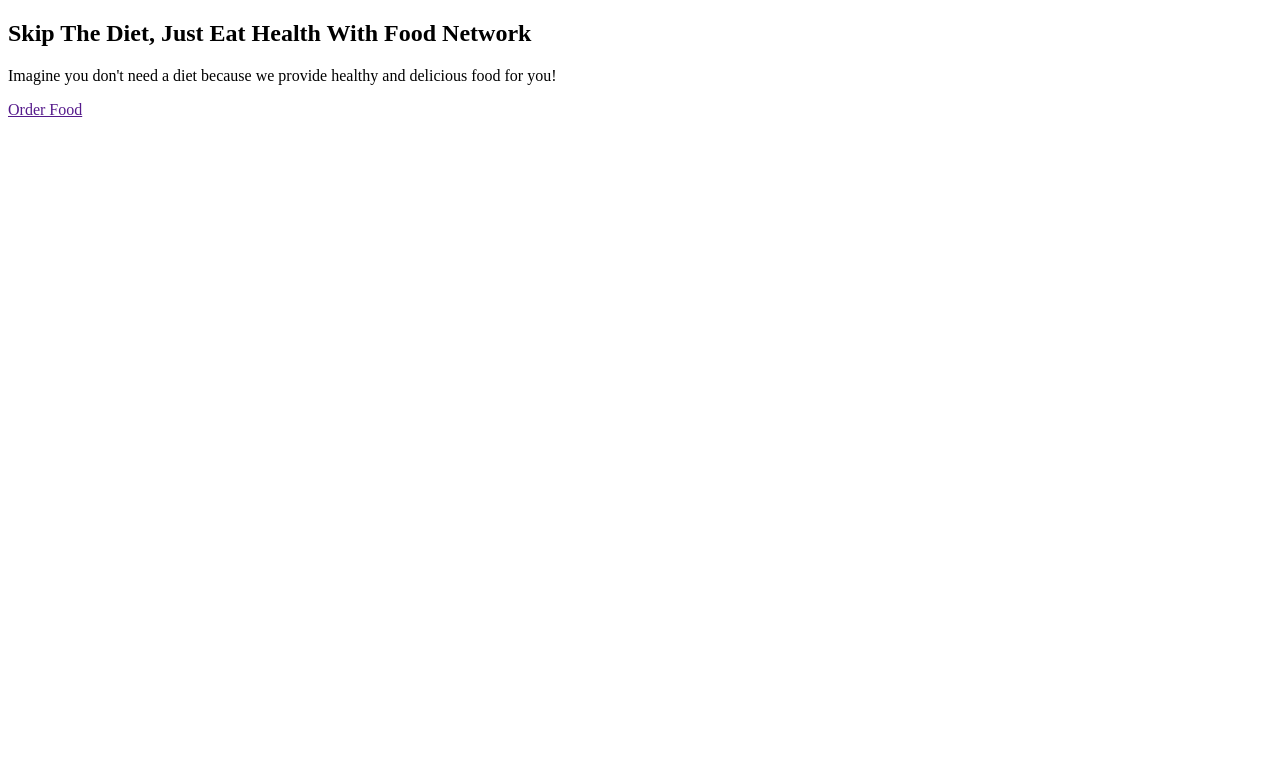
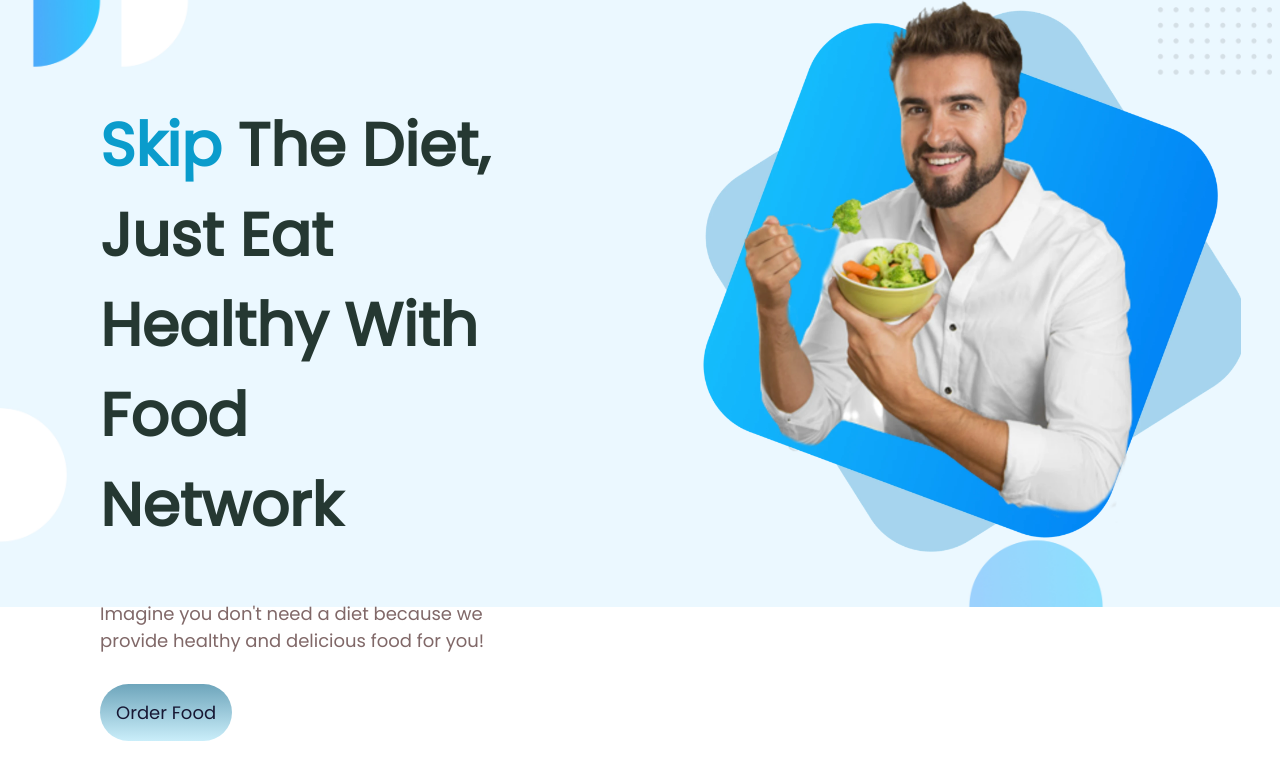
Before and after one commit to ANINDA04801/food-network, a plain HTML site: page index.html in a window 1280 px wide. Drawn offline with Linux system fonts and the light colour scheme.

Commit message:
first commit

```diff
--- a/index.html
+++ b/index.html
@@ -6,22 +6,26 @@
     <meta http-equiv="X-UA-Compatible" content="IE=edge">
     <meta name="viewport" content="width=, initial-scale=1.0">
     <link rel="stylesheet" href="style.css">
+    <link rel="preconnect" href="https://fonts.googleapis.com">
+    <link rel="preconnect" href="https://fonts.gstatic.com" crossorigin>
+    <link href="https://fonts.googleapis.com/css2?family=Poppins&display=swap" rel="stylesheet">
     <title>FOOD NETWORK</title>
-    <section>
-        <div>
-            <h1>Skip The Diet,
-                Just Eat Health
+
+</head>
+
+<body>
+    <section class="sec-a">
+        <div class="big-text">
+            <h1><span id="blue">Skip</span> The Diet,<br>
+                Just Eat Healthy
                 With Food Network
             </h1>
             <p>Imagine you don't need a diet because we provide
-                healthy and delicious food for you!</p>
-            <a href="">Order Food</a>
+                healthy and delicious food for you!</p><br>
+            <a class="link" target="_blank" href="https://www.foodpanda.com.bd">Order Food</a>
         </div>
+        <div class="healthy-man"><img src="images/healthyman.jpg" alt=""></div>
     </section>
-</head>
-
-<body>
-
 </body>
 
 </html>
--- a/style.css
+++ b/style.css
@@ -0,0 +1,41 @@
+body {
+    font-family: 'Poppins', sans-serif;
+    margin: 0%;
+}
+
+.sec-a {
+    background-image: url(images/Frame\ 57.jpg);
+    background-attachment: scroll;
+    background-size: contain;
+    background-repeat: no-repeat;
+    display: flex;
+}
+
+h1 {
+    font-size: 60px;
+    color: rgb(37, 56, 50);
+}
+
+.big-text {
+    font-size: large;
+    color: rgb(128, 104, 104);
+    padding-left: 100px;
+    padding-top: 50px;
+}
+
+#blue {
+    color: rgb(10, 156, 204);
+}
+
+.healthy-man img {
+    width: 75%;
+    padding-left: 20%;
+}
+
+.link {
+    border-radius: 55px;
+    text-decoration: none;
+    color: rgb(23, 23, 51);
+    background-image: linear-gradient(rgb(110, 165, 187), rgb(202, 238, 250));
+    padding: 4%;
+}
```
Also changed, not shown: images/Frame 56.jpg (added), images/Frame 57.jpg (added), images/bluebg.webp (added), images/healthyman.jpg (added).
